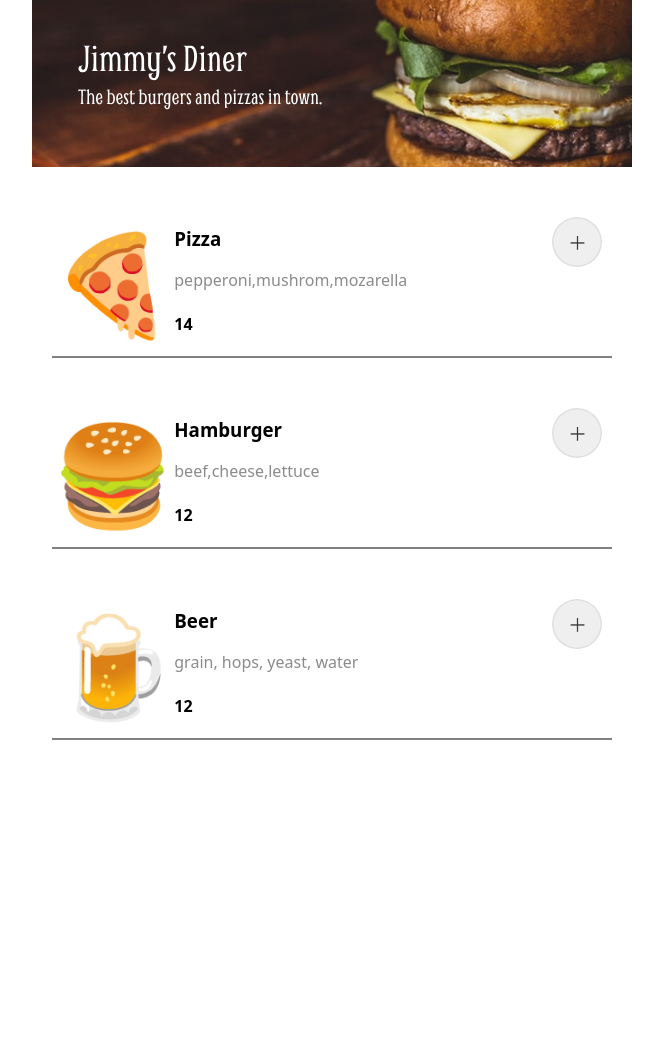
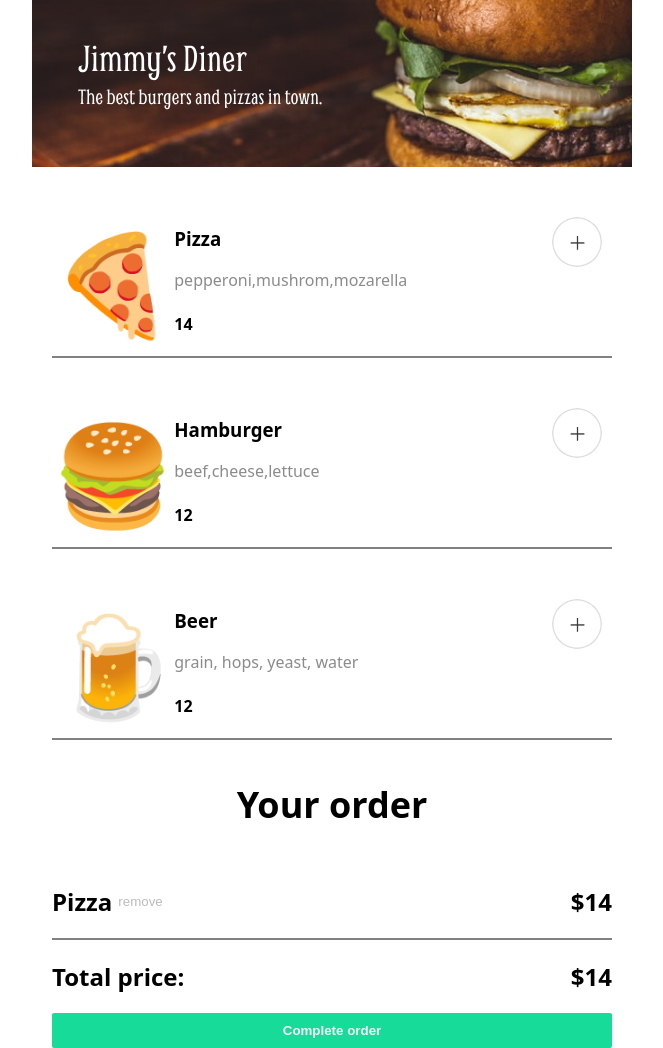
Before and after one commit to vikramsingh1507/restaurant, a plain HTML site: page index.html in a window 1280 px wide. Shown: the whole page, without its empty margins (308-971 px from the left). Before the commit the page ends 800 px from the top, so only its background shows below. Drawn offline with Linux system fonts and the light colour scheme; a web font is replaced by a local one.

Commit message:
added the styling of the bill

```diff
--- a/index.css
+++ b/index.css
@@ -33,6 +33,8 @@ header {
     margin: 10px 10px auto auto;
     border-radius: 50%;
     border: none;
+    color: black;
+    background-color: #fff;
 }
 
 #item-emoji {
@@ -44,3 +46,47 @@ header {
 .typo p{
     color: #8B8B8B;
 }
+
+/* bill */
+
+.bill {
+    margin:40px 20px 0 20px;
+}
+
+.bill-title {
+    text-align: center;
+    font-size: 36px;
+    font-weight: bold;
+}
+
+.bill div{
+    display: flex;
+    justify-content: left;
+    padding: 10px 0;
+    font-size: 24px;
+    font-weight: bold;
+}
+
+#item-price, #total-price{
+    margin-left: auto;
+}
+
+.remove-btn {
+    border: 0;
+    background-color: #fff;
+    color: #BBBBBB;
+}
+
+.total-bill {
+    border-top: 2px solid grey;
+}
+
+.order-btn {
+    width: 100%;
+    padding: 10px;
+    background-color: #16DB99;
+    color: whitesmoke;
+    border: none;
+    border-radius: 2px;
+    font-weight: bolder;
+}
--- a/index.html
+++ b/index.html
@@ -10,10 +10,22 @@
 <body>
     <div class="container">
         <header class="header"></header>
-        <section id="item-list">
-
+        <section id="item-list"></section>
+        <section id="bill-layout" class="bill-layout">
+            <div id="bill" class="bill">
+                <h3 class="bill-title">Your order</h3>
+                <div class="bill-item">
+                    <div id="item-name">Pizza</div>
+                    <button class="remove-btn">remove</button>
+                    <div id="item-price">$14</div>
+                </div>
+                <div class="total-bill">
+                    <div>Total price:</div>
+                    <div id="total-price">$14</div>
+                </div>
+                <button class="order-btn">Complete order</button>
+            </div>
         </section>
-
         <script src="index.js" type="module"></script>
     </div>
 </body>
```
